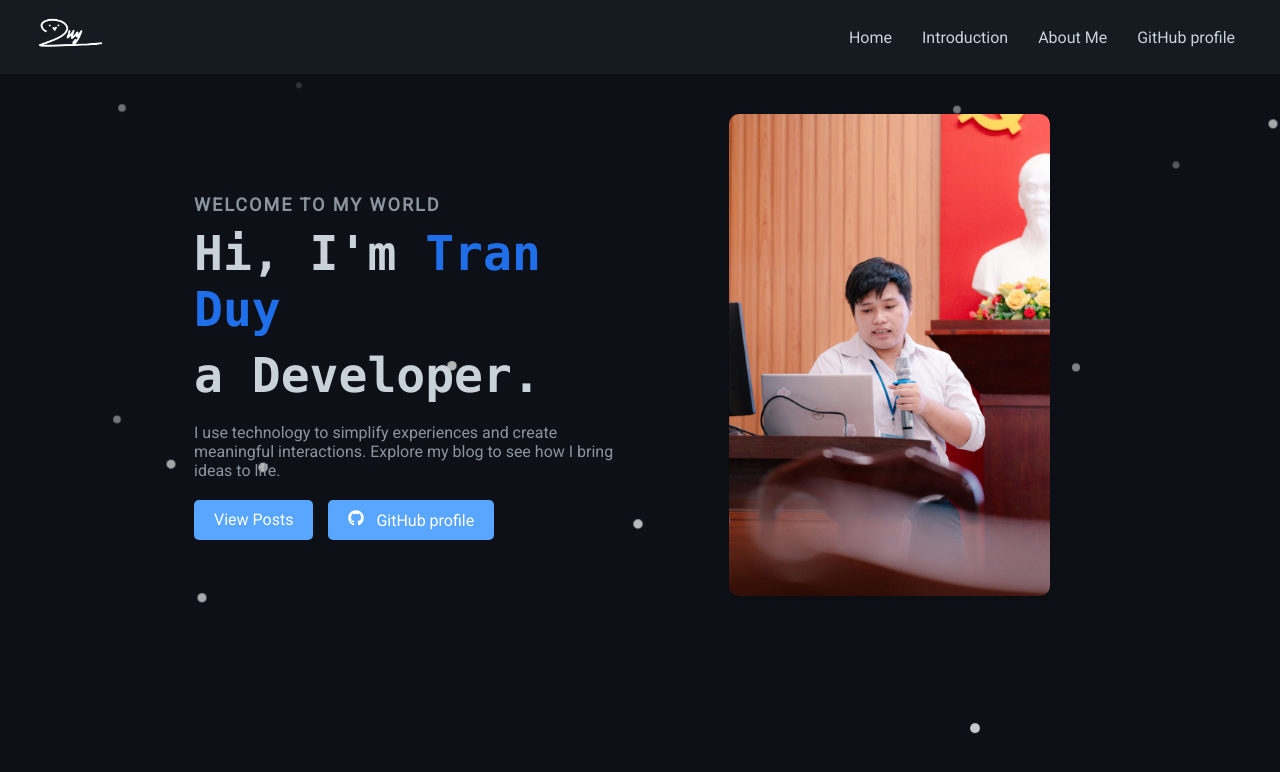
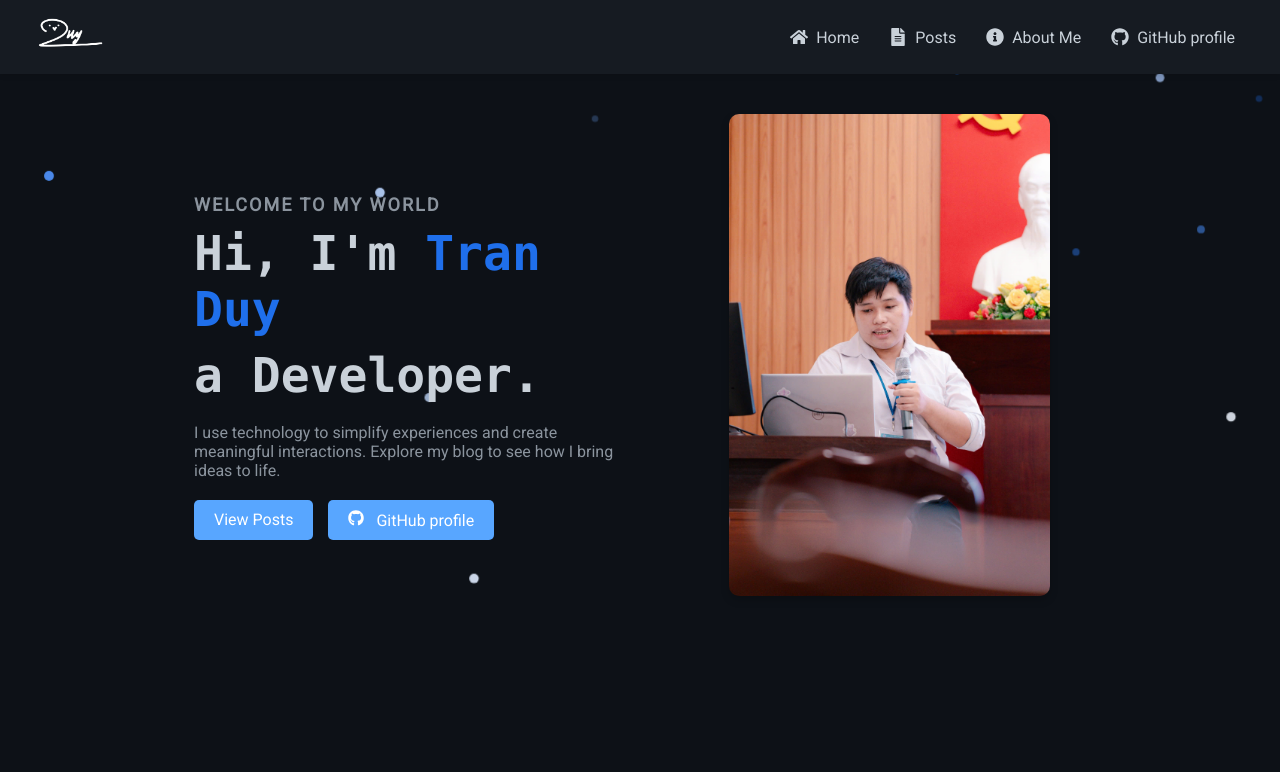
Before and after one commit to TQDuysuke/bloger, a React (Create React App) app: page / in a window 1280 px wide. Shown: the top 772 px of the page. Built offline with nearby package versions, Linux system fonts and the light colour scheme.

Commit message:
feat: Enhance navigation and sidebar with icons; improve button hover effects

```diff
--- a/src/App.css
+++ b/src/App.css
@@ -18,8 +18,6 @@ body {
   padding: 0;
   background-color: var(--background-color);
   color: var(--text-color);
-  position: relative;
-  overflow: hidden;
 }
 
 .App {
@@ -54,11 +52,18 @@ body {
 }
 
 .navbar .nav-link {
+  display: flex;
+  align-items: center;
+  gap: 8px; /* Add spacing between icon and text */
   color: var(--text-color);
   text-decoration: none;
   font-size: 16px;
   margin: 0 15px;
   transition: color 0.3s;
+}
+
+.navbar .nav-link .nav-icon {
+  font-size: 18px; /* Adjust icon size */
 }
 
 .navbar .nav-link:hover {
@@ -95,10 +100,17 @@ body {
 }
 
 .sidebar a {
+  display: flex;
+  align-items: center;
+  gap: 8px; /* Add spacing between icon and text */
   text-decoration: none;
   color: var(--link-color);
   font-size: 16px;
   transition: color 0.3s;
+}
+
+.sidebar a .post-icon {
+  font-size: 14px; /* Adjust icon size */
 }
 
 .sidebar a:hover {
@@ -293,9 +305,9 @@ button:hover {
   position: absolute;
   width: 10px;
   height: 10px;
-  background-color: rgba(255, 255, 255, 0.8);
+  background-color: var(--link-hover-color);
   border-radius: 50%;
-  animation: particle-animation 10s linear infinite;
+  animation: particle-color-animation 10s linear infinite, particle-animation 10s linear infinite;
 }
 
 @keyframes particle-animation {
@@ -308,3 +320,12 @@ button:hover {
     opacity: 0;
   }
 }
+
+@keyframes particle-color-animation {
+  0%, 50% {
+    background-color: var(--link-hover-color);
+  }
+  10% {
+    background-color: #ffffff;
+  }
+}
--- a/src/App.js
+++ b/src/App.js
@@ -6,6 +6,7 @@ import MarkdownPost from './components/MarkdownPost';
 import HomePage from './components/HomePage';
 import AboutMe from './components/AboutMe'; // Import the AboutMe component
 import { saveAs } from 'file-saver';
+import { FaHome, FaInfoCircle, FaGithub, FaFileAlt } from 'react-icons/fa'; // Import icons
 import './markdown.css'; // Import the custom Markdown CSS
 import './App.css';
 
@@ -15,7 +16,9 @@ const Sidebar = ({ posts }) => (
     <ul>
       {posts.map((post) => (
         <li key={post.slug}>
-          <Link to={`/post/${post.slug}`}>{post.title}</Link>
+          <Link to={`/post/${post.slug}`}>
+            <FaFileAlt className="post-icon" /> {post.title}
+          </Link>
         </li>
       ))}
     </ul>
@@ -46,6 +49,11 @@ function App() {
       particle.style.top = `${Math.random() * 100}vh`;
       particle.style.left = `${Math.random() * 100}vw`;
       particle.style.animationDuration = `${Math.random() * 5 + 5}s`;
+
+      // Randomly assign one of the two colors
+      const colors = ['var(--link-hover-color)', 'var(--text-color)'];
+      particle.style.backgroundColor = colors[Math.floor(Math.random() * colors.length)];
+
       particleContainer.appendChild(particle);
 
       setTimeout(() => particle.remove(), 10000);
@@ -70,16 +78,16 @@ function App() {
           </div>
           <div className="navbar-right">
             <Link to="/" className="nav-link">
-              Home
+              <FaHome className="nav-icon" /> Home
             </Link>
             <Link to="/post/intro" className="nav-link">
-              Introduction
+              <FaFileAlt className="nav-icon" /> Posts
             </Link>
             <Link to="/about-me" className="nav-link">
-              About Me
+              <FaInfoCircle className="nav-icon" /> About Me
             </Link>
-            <a href="https://github.com/TQDuysuke" className="nav-link">
-              GitHub profile
+            <a href="https://github.com/TQDuysuke" className="nav-link" target="_blank" rel="noopener noreferrer">
+              <FaGithub className="nav-icon" /> GitHub profile
             </a>
           </div>
         </nav>
```
